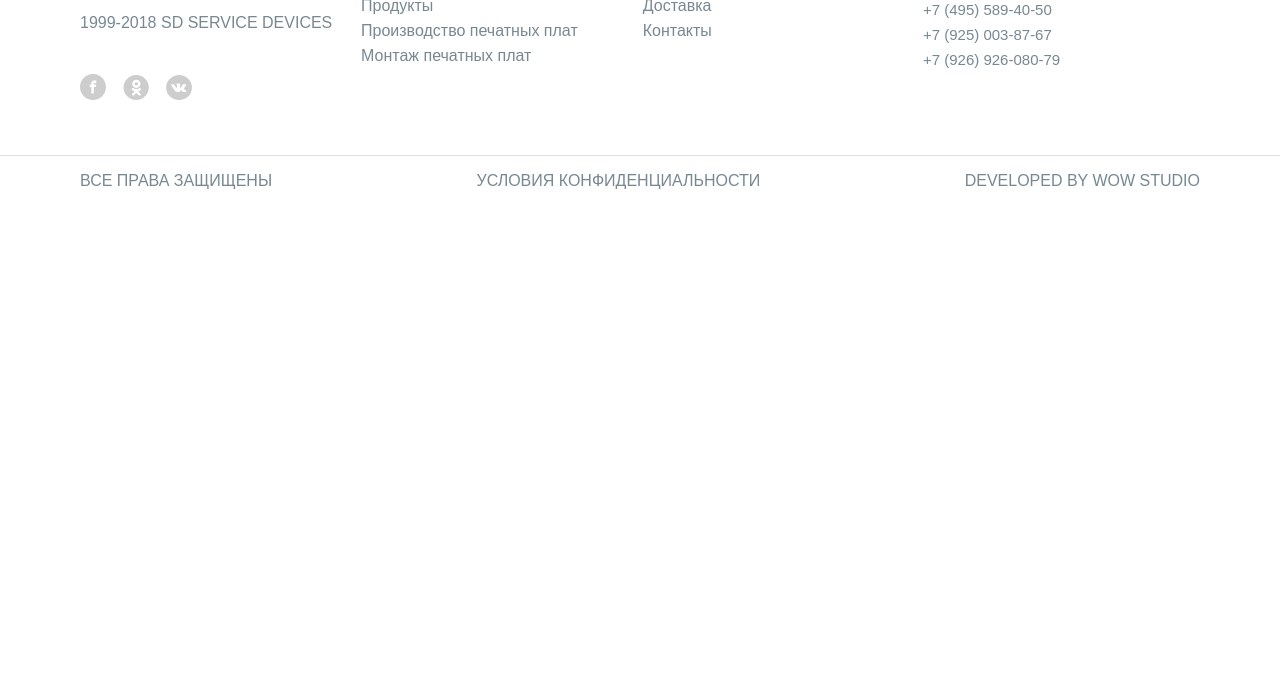
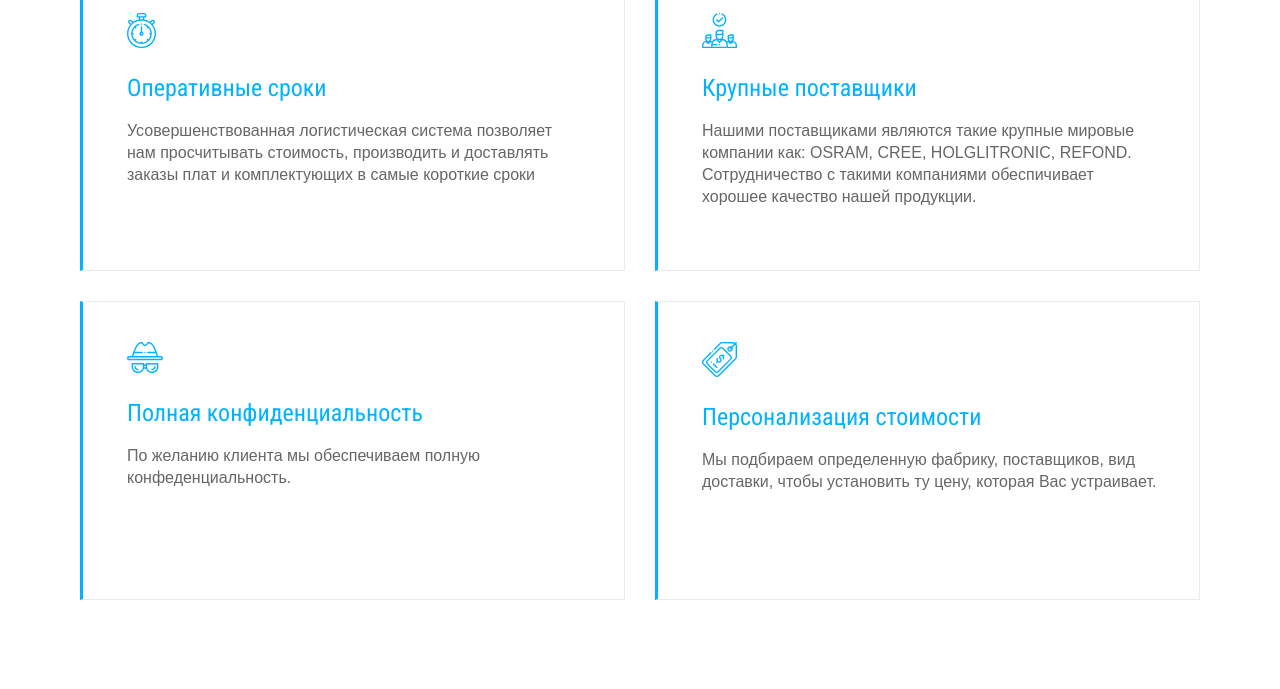
Before and after one commit to dicoderr/smart-device, a website: page source/index.html in a window 1280 px wide. Shown: the part 1037-1726 px from the top of the page. Before the commit the page ends 1244 px from the top, so only its background shows below. Drawn offline with nearby package versions, Linux system fonts and the light colour scheme; files that its build step writes are made by us from their sources; a web font is replaced by a local one.

Commit message:
Add advantages section

```diff
--- a/source/index.html
+++ b/source/index.html
@@ -41,6 +41,42 @@
       <a href="#" class="hero__scroll">Скролл вниз</a>
     </section>
   </header>
+
+  <section class="container advantages">
+    <ul class="advantages__list">
+      <li class="advantage">
+        <svg role="img" title="Оперативные сроки" width="29" height="35">
+          <use href="img/icons.svg#stopwatch" />
+        </svg>
+        <p class="advantage__title">Оперативные сроки</p>
+        <p class="advantage__text">Усовершенствованная логистическая система позволяет нам просчитывать стоимость,
+          производить и доставлять заказы плат и комплектующих в самые короткие сроки</p>
+      </li>
+      <li class="advantage">
+        <svg role="img" title="Крупные поставщики" width="35" height="35">
+          <use href="img/icons.svg#hired" />
+        </svg>
+        <p class="advantage__title">Крупные поставщики</p>
+        <p class="advantage__text">Нашими поставщиками являются такие крупные мировые компании как: OSRAM, CREE,
+          HOLGLITRONIC, REFOND. Сотрудничество с такими компаниями обеспичивает хорошее качество нашей продукции.</p>
+      </li>
+      <li class="advantage">
+        <svg role="img" title="Полная конфиденциальность" width="36" height="31">
+          <use href="img/icons.svg#detective" />
+        </svg>
+        <p class="advantage__title">Полная конфиденциальность</p>
+        <p class="advantage__text">По желанию клиента мы обеспечиваем полную конфеденциальность.</p>
+      </li>
+      <li class="advantage">
+        <svg role="img" title="Персонализация стоимости" width="35" height="35">
+          <use href="img/icons.svg#tag" />
+        </svg>
+        <p class="advantage__title">Персонализация стоимости</p>
+        <p class="advantage__text">Мы подбираем определенную фабрику, поставщиков, вид доставки, чтобы установить ту
+          цену, которая Вас устраивает.</p>
+      </li>
+    </ul>
+  </section>
 
   <footer class="footer">
     <div class="container container--wide">
--- a/source/sass/abstracts/_variables.scss
+++ b/source/sass/abstracts/_variables.scss
@@ -13,3 +13,5 @@ $color-tangaroa: #1b2d37;
 $color-finlandia: #626962;
 $color-nordic: #203c42;
 $color-deep-sky-blue: #00b2ff;
+$color-whisper: #ebebeb;
+$color-dim-gray: #666666;
--- /dev/null
+++ b/source/sass/components/_advantages.scss
@@ -0,0 +1,90 @@
+.advantages {
+  padding-top: 109px;
+}
+
+.advantages__list {
+  display: flex;
+  flex-wrap: wrap;
+}
+
+.advantage {
+  display: flex;
+  flex: 1 0 calc(50% - 15px);
+  flex-direction: column;
+  align-items: flex-start;
+  max-width: 570px;
+  min-height: 299px;
+  margin-bottom: 30px;
+  padding: 40px 40px 24px 44px;
+  border: 1px solid $color-whisper;
+  border-left: 3px solid $color-deep-sky-blue;
+
+  transition: all 200ms ease;
+
+  &:nth-child(odd) {
+    margin-right: 30px;
+  }
+
+  &:hover {
+    border-color: $color-deep-sky-blue;
+
+    background-color: $color-deep-sky-blue;
+
+    svg,
+    .advantage__title,
+    .advantage__text {
+      color: $color-white;
+    }
+  }
+}
+
+.advantage svg {
+  margin-bottom: 23px;
+
+  color: $color-deep-sky-blue;
+
+  transition: all 200ms ease;
+}
+
+.advantage__title {
+  margin: 0 0 15px;
+
+  color: $color-deep-sky-blue;
+  font-size: 2.4rem;
+  font-family: $font-roboto-condensed;
+  line-height: 3.4rem;
+
+  transition: all 200ms ease;
+}
+
+.advantage__text {
+  color: $color-dim-gray;
+  font-size: 1.6rem;
+  line-height: 2.2rem;
+
+  transition: all 200ms ease;
+}
+
+@media (max-width: $breakpoint-tablet) {
+  .advantages {
+    padding-top: 54px;
+  }
+
+  .advantage {
+    padding: 24px;
+  }
+}
+
+@media (max-width: $breakpoint-mobile) {
+  .advantages {
+    padding-top: 37px;
+  }
+
+  .advantage {
+    flex: 1 0 100%;
+
+    &:nth-child(odd) {
+      margin-right: 0;
+    }
+  }
+}
--- a/source/sass/style.scss
+++ b/source/sass/style.scss
@@ -7,3 +7,4 @@
 @import "components/logo";
 @import "components/social";
 @import "components/hero";
+@import "components/advantages";
```
Also changed, not shown: build/css/style.min.css, build/img/icons.svg (added), build/index.html, source/img/icons.svg (added), source/sass/components/_social.scss (renamed from source/sass/components/social.scss), 1 other file.
